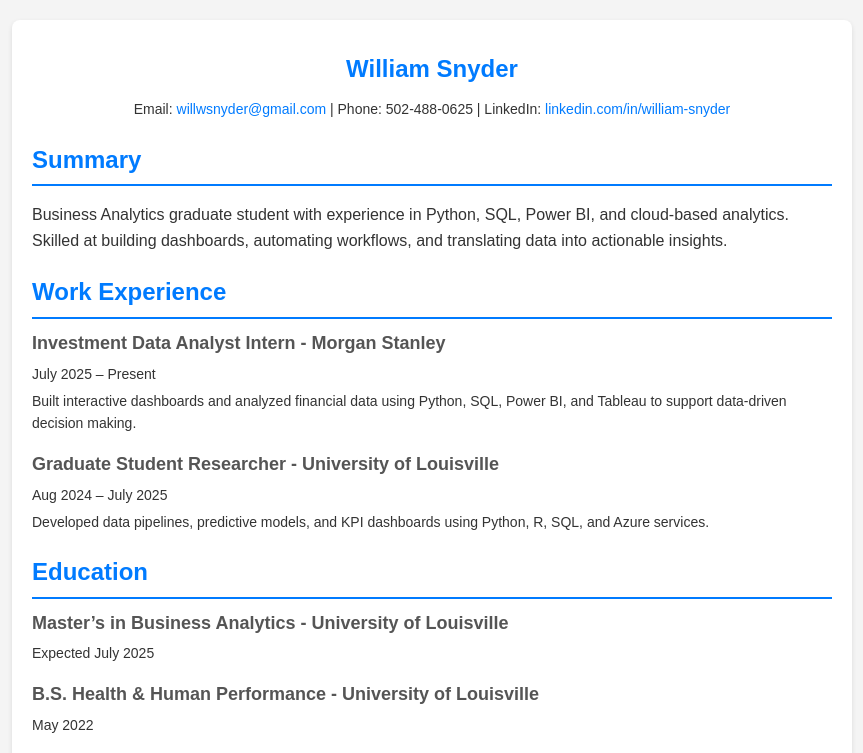
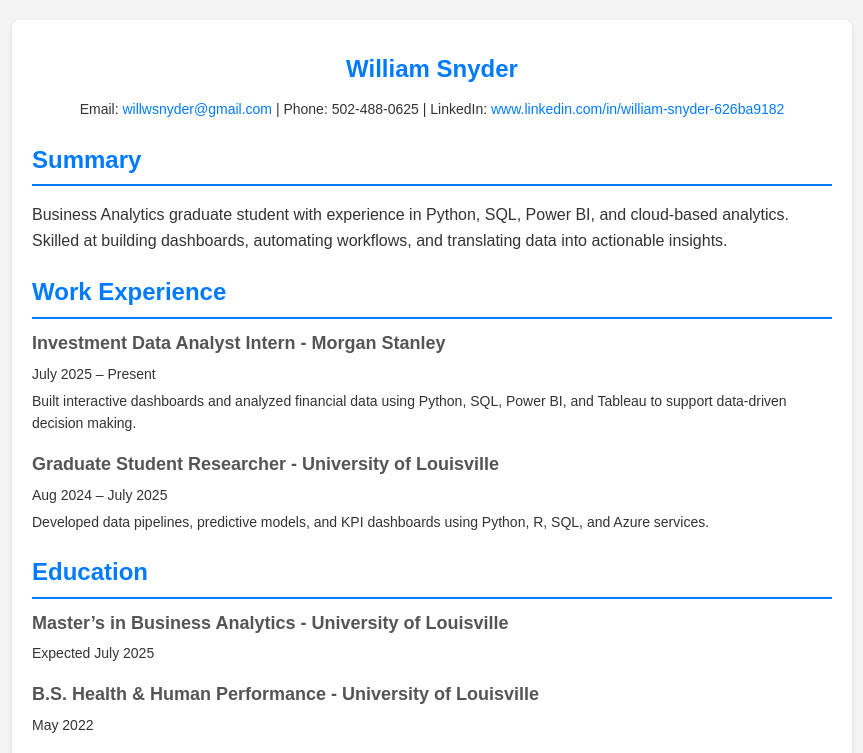
Before and after one commit to 0nzeros/0nzeros.github.io, a plain HTML site: page index.html in a window 1280 px wide. Shown: the top 753 px of the page, without its empty margins (208-1071 px from the left). Drawn offline with Linux system fonts and the light colour scheme.

Commit message:
Update index.html

```diff
--- a/index.html
+++ b/index.html
@@ -83,7 +83,7 @@
                     Email:
                     <a href="mailto:willwsnyder@gmail.com">willwsnyder@gmail.com</a>
                     | Phone: 502-488-0625 | LinkedIn:
-                    <a href="#">linkedin.com/in/william-snyder</a>
+                    <a href="#">www.linkedin.com/in/william-snyder-626ba9182</a>
                 </p>
             </section>
 
```
